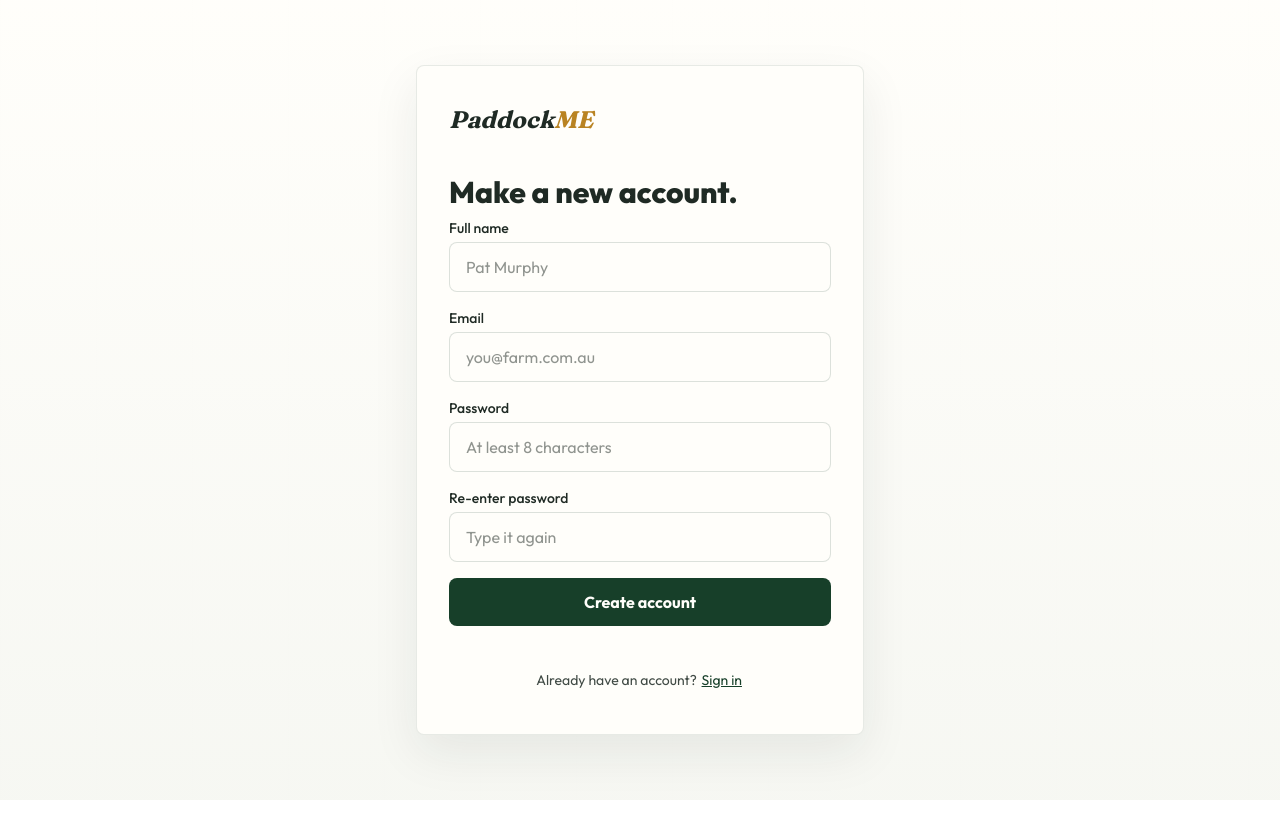
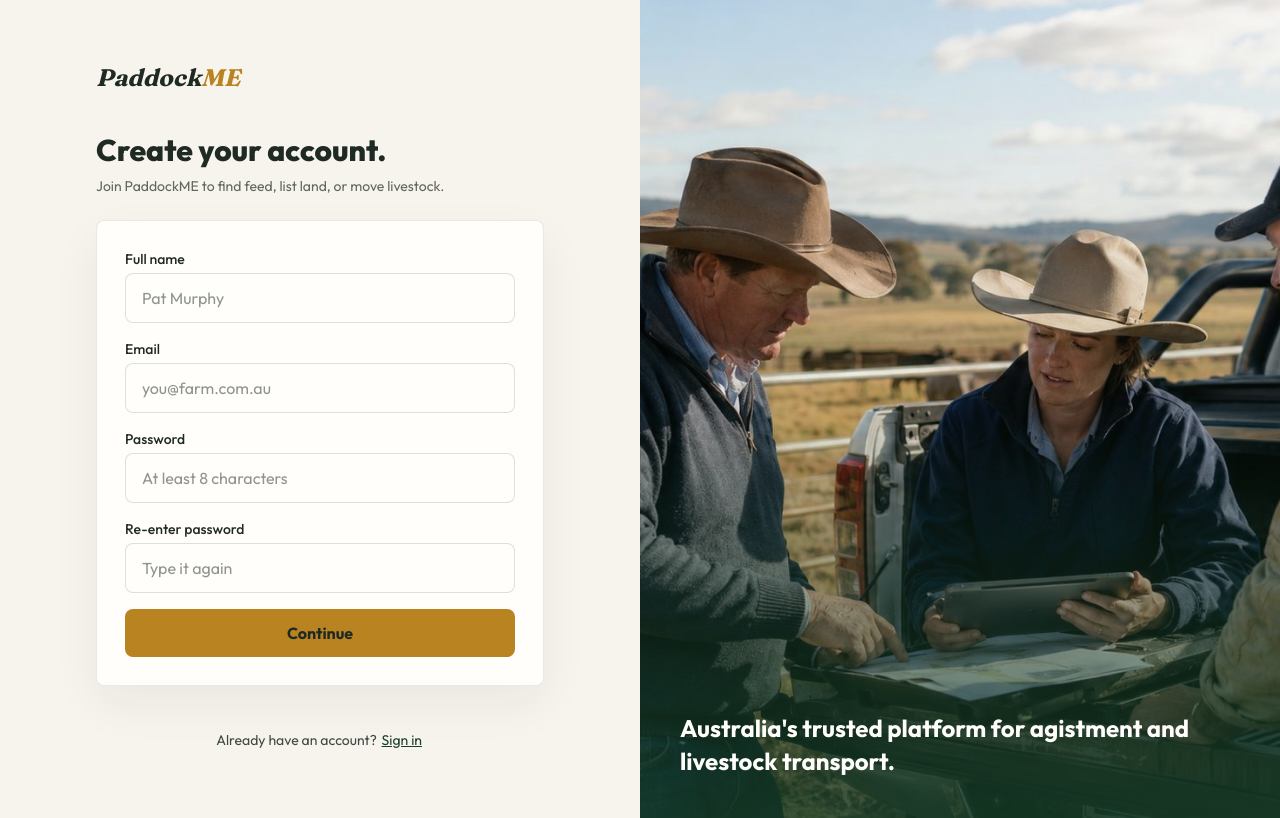
Before and after one commit to jwcoleman87-collab/paddockme, a Next.js app: page /sign-up in a window 1280 px wide. Built offline with nearby package versions, Linux system fonts and the light colour scheme.

Commit message:
Redesign sign-up page with split image panel per spec Screen 2

```diff
--- a/src/app/(auth)/sign-up/page.tsx
+++ b/src/app/(auth)/sign-up/page.tsx
@@ -88,8 +88,10 @@
   }
 
   return (
-    <div className="flex min-h-dvh items-center justify-center bg-transparent px-5 py-8 sm:px-6 sm:py-12">
-      <div className="w-full max-w-md rounded-[8px] border border-sage-deep/10 bg-warm-white p-6 shadow-[0_18px_48px_rgba(31,42,36,0.08)] sm:p-8">
+    <div className="flex min-h-dvh bg-cream">
+      {/* Form column */}
+      <div className="flex w-full flex-col items-center justify-center px-5 py-10 sm:px-6 sm:py-14 lg:w-1/2 lg:px-12">
+        <div className="w-full max-w-md">
           <Link
             href="/"
             className="mb-7 inline-flex min-h-11 items-center font-display text-2xl sm:mb-8"
@@ -98,8 +100,11 @@
             <span className="text-ochre">ME</span>
           </Link>
           <h1 className="mb-2 text-3xl font-extrabold text-bark">
-          Make a new account.
+            Create your account.
           </h1>
+          <p className="mb-6 text-sm text-bark/70">
+            Join PaddockME to find feed, list land, or move livestock.
+          </p>
 
           {emailSent ? (
             <div className="rounded-[8px] border border-sage-deep/10 bg-sage-mist p-6">
@@ -128,7 +133,7 @@
               )}
             </div>
           ) : (
-          <form onSubmit={handleSignUp} className="space-y-4">
+            <form onSubmit={handleSignUp} className="space-y-4 rounded-[8px] border border-sage-deep/10 bg-warm-white p-6 shadow-[0_18px_48px_rgba(31,42,36,0.06)] sm:p-7">
               <div>
                 <label htmlFor="sign-up-name" className="mb-1 block text-sm font-medium text-bark">
                   Full name
@@ -201,10 +206,10 @@
               <button
                 type="submit"
                 disabled={loading}
-              className="inline-flex min-h-12 w-full items-center justify-center gap-2 rounded-[8px] bg-sage-deep px-5 py-3 font-bold text-warm-white transition hover:bg-sage-dark disabled:opacity-60"
+                className="inline-flex min-h-12 w-full items-center justify-center gap-2 rounded-[8px] bg-ochre px-5 py-3 font-bold text-bark transition hover:bg-ochre/90 disabled:opacity-60"
               >
                 {loading && <Loader2 className="h-4 w-4 animate-spin" />}
-              Create account
+                Continue
               </button>
             </form>
           )}
@@ -215,6 +220,24 @@
               Sign in
             </Link>
           </p>
+        </div>
+      </div>
+
+      {/* Image column */}
+      <div
+        className="relative hidden w-1/2 bg-sage-deep bg-cover bg-center lg:block"
+        style={{ backgroundImage: "url(/images/paddockme/registration-cattle.jpg)" }}
+      >
+        <div
+          className="absolute inset-0 bg-gradient-to-t from-sage-deep/80 via-sage-deep/10 to-transparent"
+          aria-hidden
+        />
+        <div className="absolute inset-x-0 bottom-0 p-10">
+          <p className="text-2xl font-bold leading-snug text-warm-white">
+            Australia&apos;s trusted platform for agistment and livestock
+            transport.
+          </p>
+        </div>
       </div>
     </div>
   );
```
Lines whose indentation alone changed are shown as unchanged.
